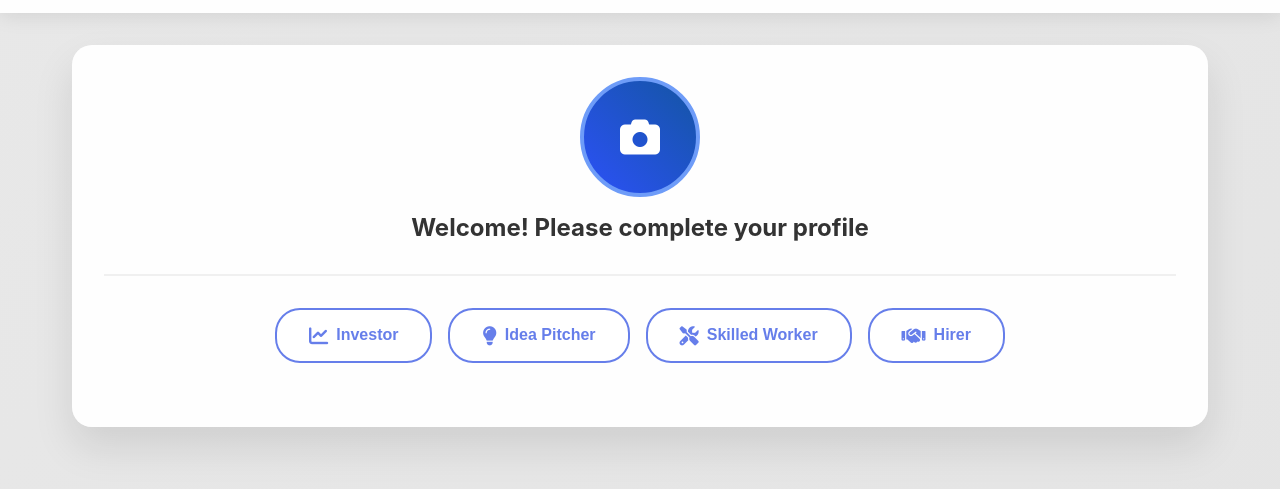
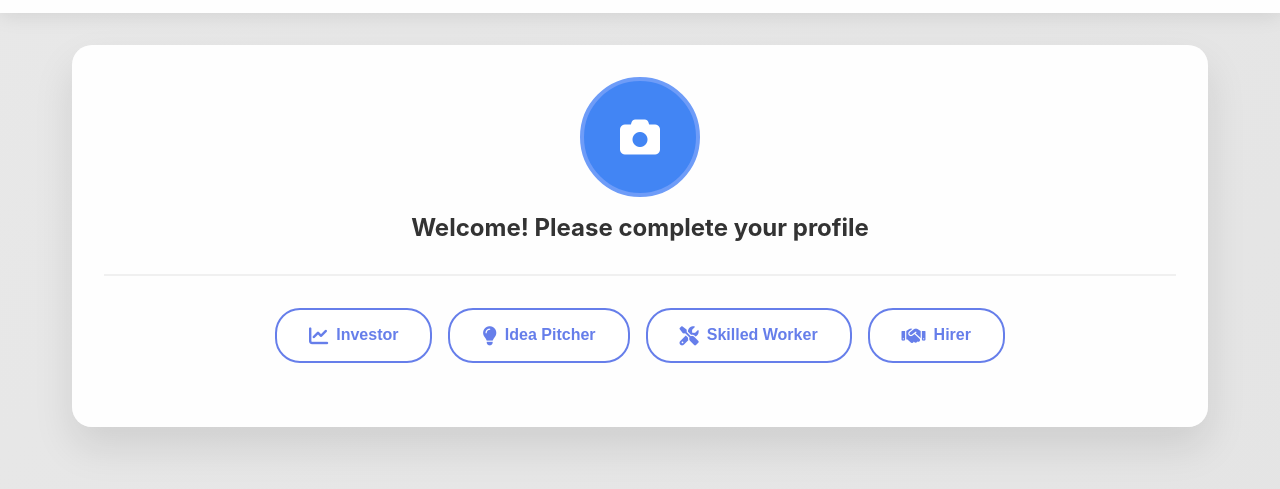
Before and after one commit to johnolaojo4/MINDMARKET-PROJECT, a plain HTML site: page dashboard.html in a window 1280 px wide. Shown: the part 65-554 px from the top of the page. Drawn offline with Linux system fonts and the light colour scheme.

Commit message:
Update styles.css

```diff
--- a/styles.css
+++ b/styles.css
@@ -109,7 +109,7 @@ body {
   height: 120px;
   border-radius: 50%;
   border: 4px solid #6e9cf8;
-  background: linear-gradient(45deg, #2c51f7, #1455a4);
+  background-color: #4285f4;
   display: flex;
   align-items: center;
   justify-content: center;
```
